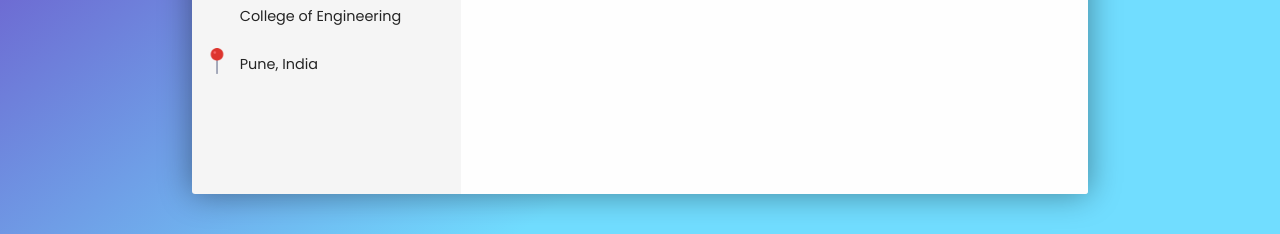
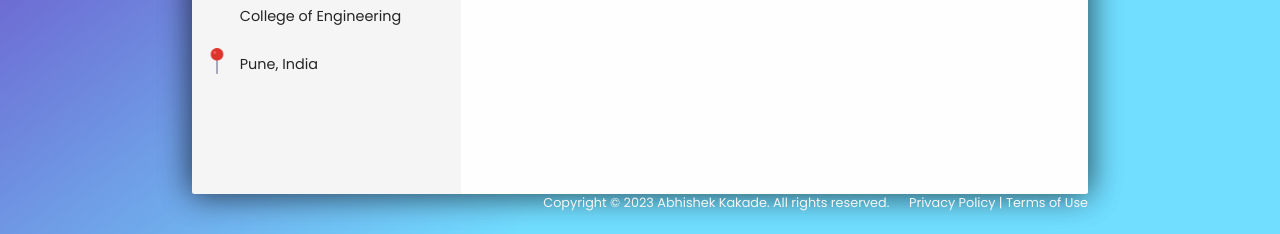
Before and after one commit to abhishk12/portfolio, a website: page index.html in a window 1280 px wide. Shown: the part 566-800 px from the top of the page. Drawn offline with Linux system fonts and the light colour scheme; a web font is replaced by a local one.

Commit message:
Copyright added

```diff
--- a/index.html
+++ b/index.html
@@ -6,12 +6,13 @@
     <meta http-equiv="X-UA-Compatible" content="IE=edge">
     <meta name="viewport" content="width=device-width, initial-scale=1.0">
     <title>Abhishek | Computer Engineer</title>
-    <link rel="icon" href="laptop.png">
+    <link rel="icon" href="images/laptop.png">
     <link rel="stylesheet" href="css/styles.css">
 </head>
 
 <body>
     <div class="background-lower">
+        <div class="background-upper-1">
             <div class="background-upper">
                 <div class="first-half">
                     <div class="my-image-div">
@@ -27,7 +28,8 @@
                             </tr>
 
                             <tr>
-                            <td class="uni-icon"><img src="images/scoe.png" alt="College icon" class="headline-icons">
+                                <td class="uni-icon"><img src="images/scoe.png" alt="College icon"
+                                        class="headline-icons">
                                 </td>
                                 <td class="table-text"><a class="links" href="http://www.sinhgad.edu/">B.E
                                         Computer Engineering undergrad at Sinhgad College of Engineering</a>
@@ -44,18 +46,22 @@
                     </div>
                 </div>
                 <div class="second-half">
-                <p class="quote paragraph">"I'm not a great programmer; I'm just a good programmer with great habits."
-                    &nbsp; &#x2015; Kent Beck</p>
+                    <!-- <p class="quote paragraph">"I'm not a great programmer; I'm just a good programmer with great
+                        habits."
+                        &nbsp; &#x2015; Kent Beck</p> -->
                     <p class="about-text paragraph">&nbsp; &nbsp; &nbsp; &nbsp; Hi there! My name is Abhishek Kakade and
                         currently a
                         final year Computer Engineering undergrad at
-                    Savitribai Phule Pune University. I'm passionate about technology and solving real world problems
+                        Savitribai Phule Pune University. I'm passionate about technology and solving real world
+                        problems
                         using it, right from software
                         development to artificial intelligence and machine learning.</p>
-                <p class="paragraph">Also, I am a full-time intern at PTC Software, Pune. At PTC, I work for Windchill
+                    <p class="paragraph">Also, I am a full-time intern at PTC Software, Pune. At PTC, I work for
+                        Windchill
                         PLM
                         software. Apart from
-                    work and academics, I'm a member of STES Rocketry Club of my college, where we make sounding rockets
+                        work and academics, I'm a member of STES Rocketry Club of my college, where we make sounding
+                        rockets
                         and participate in IREC.</p>
                     <hr class="horizontal-rule">
                     <h4>Get In Touch</h4>
@@ -90,7 +96,8 @@
                         </table>
                     </div>
                 </div>
-
+            </div>
+            <p class="copyright">Copyright &copy; 2023 Abhishek Kakade. All rights reserved. &emsp; <a href="/privacy">Privacy Policy</a> | <a href="/termsofuse">Terms of Use</a></p>
         </div>
 
     </div>
--- a/public/css/styles.css
+++ b/public/css/styles.css
@@ -17,7 +17,7 @@ body {
     background: linear-gradient(144deg, rgba(106,3,170,1) 0%, rgba(113,221,255,1) 68%);
 }
 
-.background-upper{
+.background-upper-1{
     width: 70%;
     height: 90%;
     background-color: whitesmoke;
@@ -26,6 +26,35 @@ body {
     position: relative;
     top: 5%;
     left: 15%;
+}
+
+.copyright{
+    margin: 0;
+    padding: 0;
+    color: whitesmoke;
+    font-size: 0.8rem ;
+    text-align: right;
+}
+
+.copyright a{
+    text-decoration: none;
+    color: whitesmoke;
+    font-size: 0.8rem;
+}
+
+.copyright a:hover{
+    color: black;
+}
+
+.background-upper{
+    width: 100%;
+    height: 100%;
+    background-color: whitesmoke;
+    box-shadow: 0px 0px 2em rgb(0 0 0 / 0.4);
+    border-radius: 0.2em;
+    /* position: relative;
+    top: 5%;
+    left: 15%; */
     display: flex;
 
 
@@ -319,9 +348,9 @@ body {
 
 
     .background-upper{
-        width: 90%;
+        width: 100%;
         height: 100%;
-        left: 5%;
+
         /* top: 5%; */
         display: block;
         padding-top: 1em;
@@ -330,11 +359,19 @@ body {
         /* padding-bottom: 2em;
         margin-bottom: 2em; */
     }
+    .background-upper-1{
+        left: 5%;
+        width: 90%;
+        background-color: transparent;
+    }
 
     .background-lower{
         height: 100%;
     }
 
+    .copyright{
+        text-align: center;
+    }
 
 }
 
```
Also changed, not shown: app.js (+9 -1 lines). Lines whose indentation alone changed are shown as unchanged.
